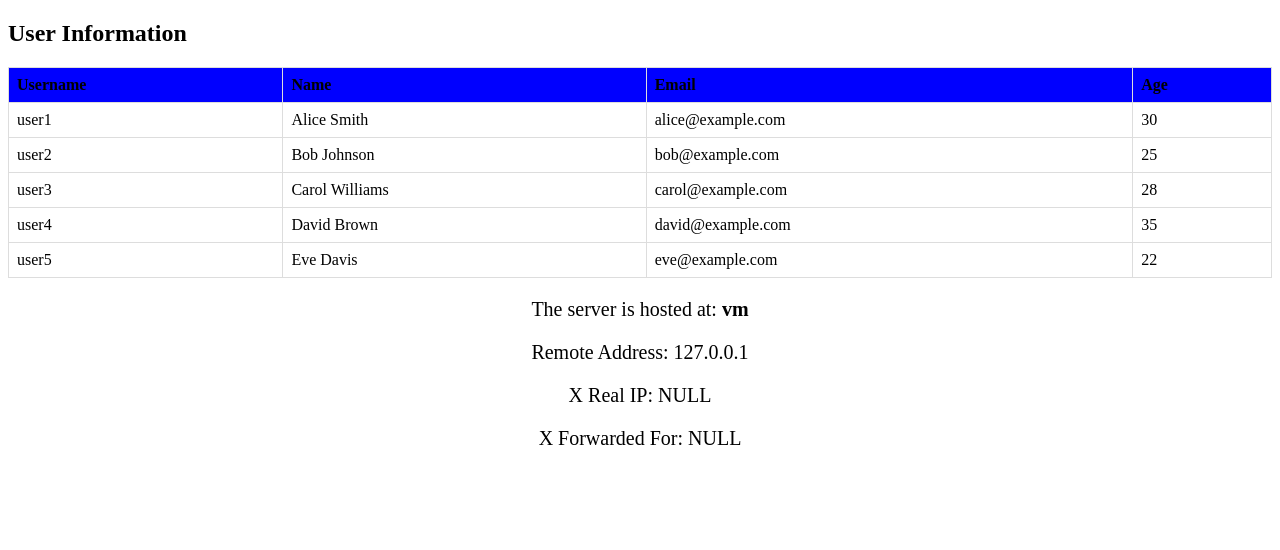
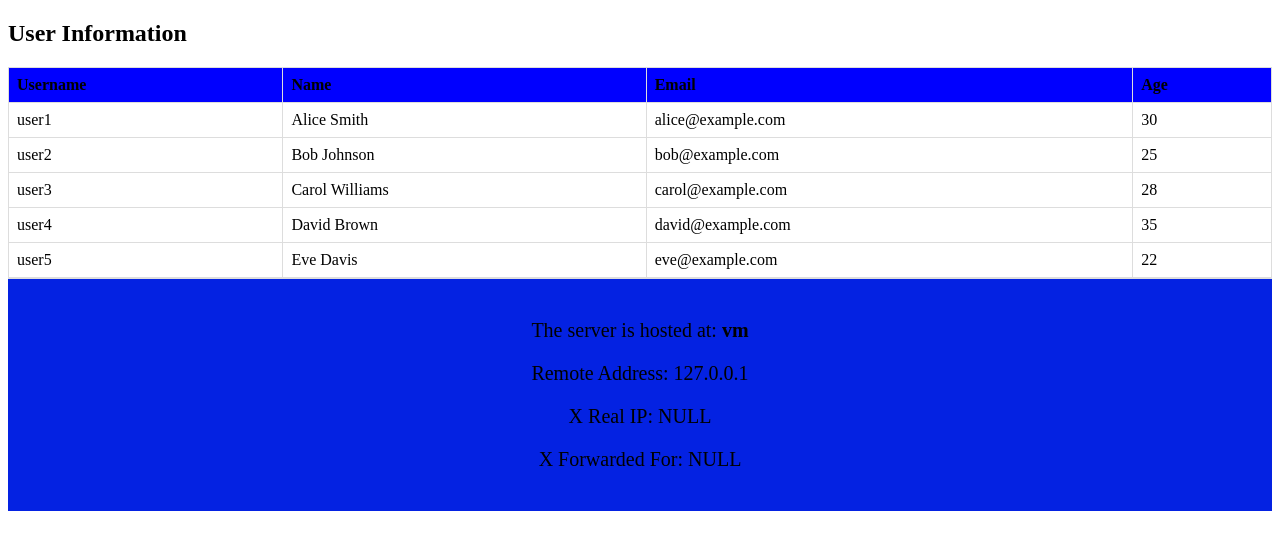
Before and after one commit to FuReAsu/docker, a PHP site: page / in a window 1280 px wide. Shown: the top 550 px of the page. Run offline with PHP 8.4, Linux system fonts and the light colour scheme; data comes from the database, SQL or seed files in the repository; data that the repository does not hold is empty.

Commit message:
edited footer again again

```diff
--- a/webdbsvr/web/www/index.php
+++ b/webdbsvr/web/www/index.php
@@ -9,11 +9,15 @@
         th, td { padding: 8px; text-align: left; border: 1px solid #ddd; }
         th { background-color: blue; }
         .footer{
+            margin-top: auto;
             margin-bottom: 40px;
             text-align: center;
             font-family: 'Times New Roman', Times, serif;
             font-size: 20px;
             margin: 0;
+            padding: 20px;
+            background-color:rgb(4, 34, 226);
+            border-top: 1px solid #ddd;
         }
     </style>
 </head>
```
